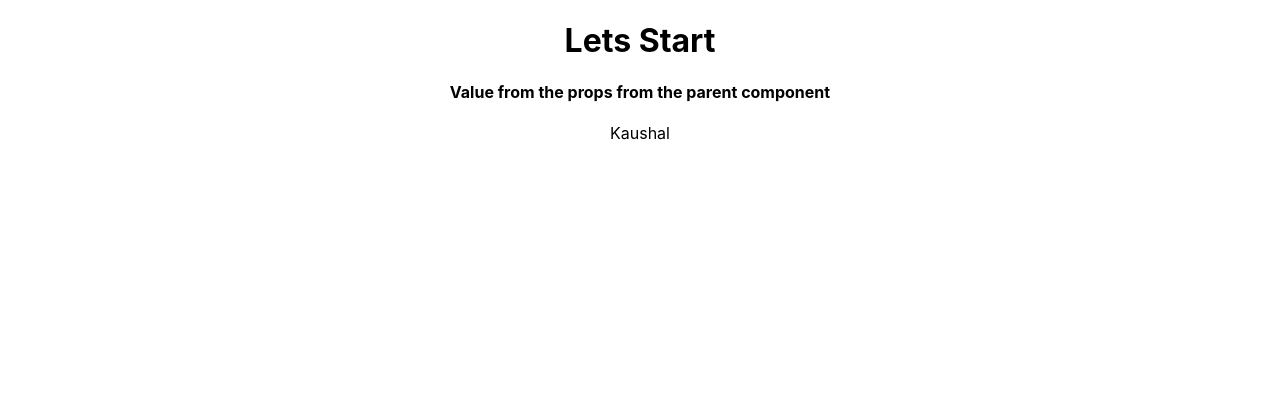
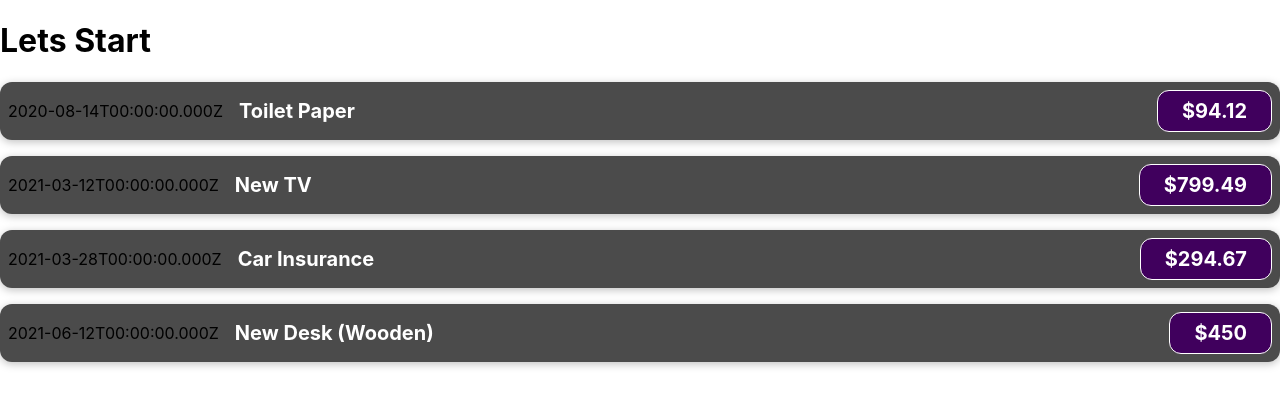
Before and after one commit to KaushalMaster/xwits_internship, a React (Create React App) app: page / in a window 1280 px wide. Shown: the top 406 px of the page. Built offline with nearby package versions, Linux system fonts and the light colour scheme.

Commit message:
made use of props starting the actual project implementation

```diff
--- a/src/App.js
+++ b/src/App.js
@@ -1,12 +1,53 @@
-import './App.css';
-import CompA from './components/CompA';
+// import './App.css';
+import CompA from "./components/CompA";
+import ExpenseItem from "./components/ExpenseItem/ExpenseItem";
 
 function App() {
-  const name = "Kaushal"
+  const expenses = [
+    {
+      id: "e1",
+      title: "Toilet Paper",
+      amount: 94.12,
+      date: new Date(2020, 7, 14),
+    },
+    { id: "e2", title: "New TV", amount: 799.49, date: new Date(2021, 2, 12) },
+    {
+      id: "e3",
+      title: "Car Insurance",
+      amount: 294.67,
+      date: new Date(2021, 2, 28),
+    },
+    {
+      id: "e4",
+      title: "New Desk (Wooden)",
+      amount: 450,
+      date: new Date(2021, 5, 12),
+    },
+  ];
   return (
     <div className="App">
       <h1>Lets Start</h1>
-      <CompA value={name} />
+      {/* <CompA value={name} /> */}
+      <ExpenseItem
+        title={expenses[0].title}
+        amount={expenses[0].amount}
+        date={expenses[0].date}
+      />
+      <ExpenseItem
+        title={expenses[1].title}
+        amount={expenses[1].amount}
+        date={expenses[1].date}
+      />
+      <ExpenseItem
+        title={expenses[2].title}
+        amount={expenses[2].amount}
+        date={expenses[2].date}
+      />
+      <ExpenseItem
+        title={expenses[3].title}
+        amount={expenses[3].amount}
+        date={expenses[3].date}
+      />
     </div>
   );
 }
--- /dev/null
+++ b/src/components/ExpenseItem/ExpenseItem.css
@@ -0,0 +1,56 @@
+.expense-item {
+  display: flex;
+  justify-content: space-between;
+  align-items: center;
+  box-shadow: 0 2px 8px rgba(0, 0, 0, 0.25);
+  padding: 0.5rem;
+  margin: 1rem 0;
+  border-radius: 12px;
+  background-color: #4b4b4b;
+}
+
+.expense-item__description {
+  display: flex;
+  flex-direction: column;
+  gap: 1rem;
+  align-items: flex-end;
+  flex-flow: column-reverse;
+  justify-content: flex-start;
+  flex: 1;
+}
+
+.expense-item h2 {
+  color: #3a3a3a;
+  font-size: 1rem;
+  flex: 1;
+  margin: 0 1rem;
+  color: white;
+}
+
+.expense-item__price {
+  font-size: 1rem;
+  font-weight: bold;
+  color: white;
+  background-color: #40005d;
+  border: 1px solid white;
+  padding: 0.5rem;
+  border-radius: 12px;
+}
+
+@media (min-width: 580px) {
+  .expense-item__description {
+    flex-direction: row;
+    align-items: center;
+    justify-content: flex-start;
+    flex: 1;
+  }
+
+  .expense-item__description h2 {
+    font-size: 1.25rem;
+  }
+
+  .expense-item__price {
+    font-size: 1.25rem;
+    padding: 0.5rem 1.5rem;
+  }
+}
--- /dev/null
+++ b/src/components/ExpenseItem/ExpenseItem.jsx
@@ -0,0 +1,18 @@
+import React from "react";
+import "./ExpenseItem.css";
+
+const ExpenseItem = (props) => {
+  return (
+    <div>
+      <div className="expense-item">
+        {props.date.toISOString()}
+        <div className="expense-item__description">
+          <h2>{props.title}</h2>
+          <div className="expense-item__price">${props.amount}</div>
+        </div>
+      </div>
+    </div>
+  );
+};
+
+export default ExpenseItem;
```
